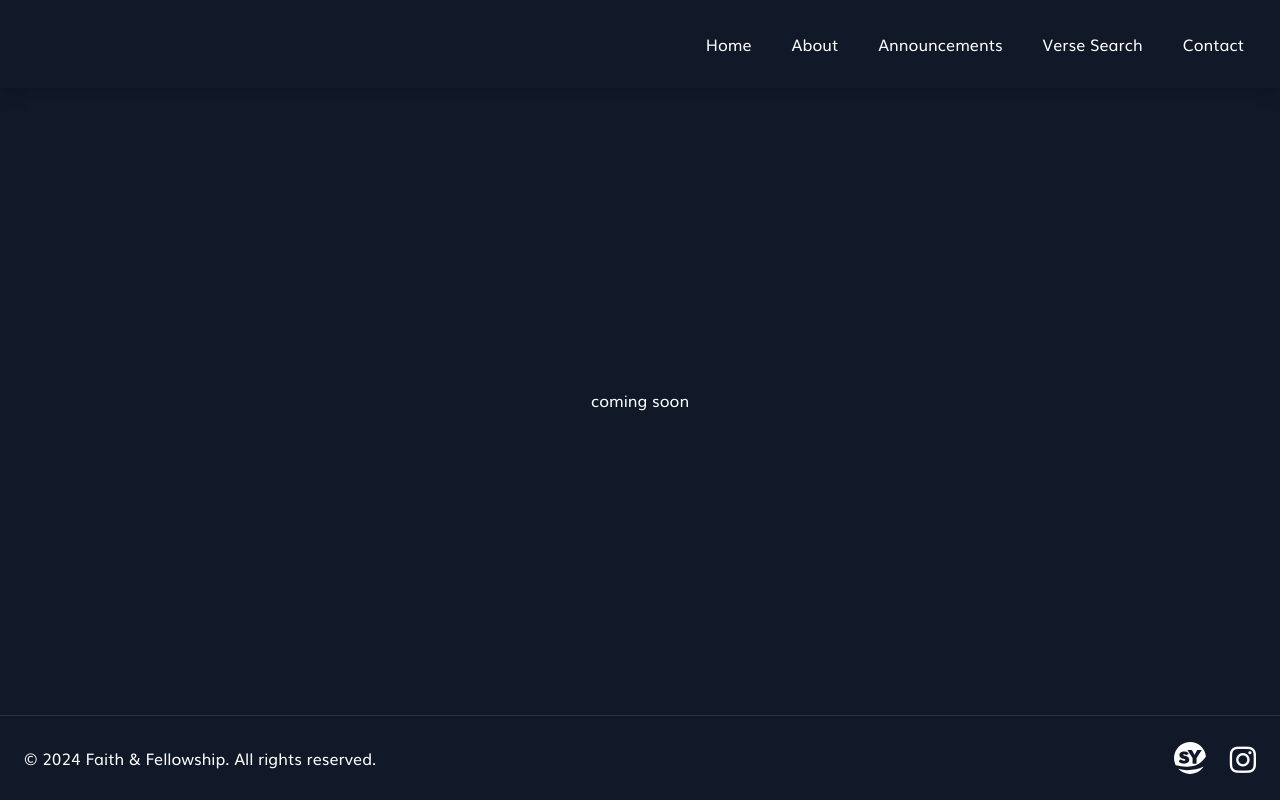
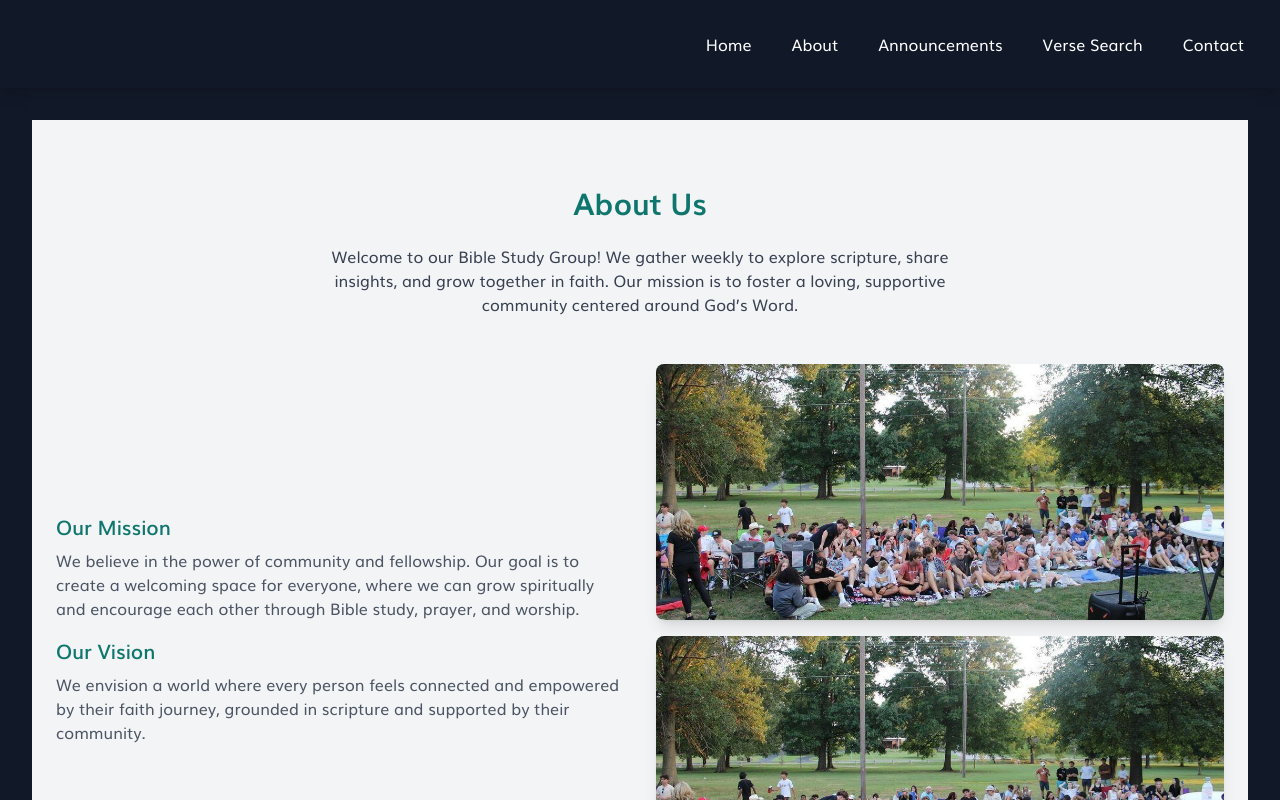
Before and after one commit to homiemace/faith-and-fellowship, a SvelteKit app: page /about in a window 1280 px wide. Shown: the top 800 px of the page. Built offline with nearby package versions, Linux system fonts and the light colour scheme.

Commit message:
Removed vercel and such from tracking.

```diff
--- a/package.json
+++ b/package.json
@@ -26,6 +26,7 @@
 		"postcss": "^8.4.47",
 		"prettier": "^3.3.3",
 		"prettier-plugin-svelte": "^3.2.7",
+		"sass": "^1.80.5",
 		"svelte": "^4.2.19",
 		"svelte-check": "^4.0.5",
 		"tailwindcss": "^3.4.14",
--- a/src/routes/about/+page.svelte
+++ b/src/routes/about/+page.svelte
@@ -1 +1,31 @@
-<p class="absolute top-1/2 left-1/2 -translate-x-1/2 -translate-y-1/2">coming soon</p>
+<script>
+    import teamPhoto1 from '/images/faithandfellowshipbackground.jpg';
+    import teamPhoto2 from '/images/faithandfellowshipbackground.jpg';
+  </script>
+
+  <div class="bg-gray-100 py-16 px-6">
+    <h2 class="text-3xl font-bold text-center text-teal-700 mb-6">About Us</h2>
+    <p class="text-center max-w-2xl mx-auto mb-12 text-gray-700">
+      Welcome to our Bible Study Group! We gather weekly to explore scripture, share insights, and grow together in faith. Our mission is to foster a loving, supportive community centered around God’s Word.
+    </p>
+
+    <div class="grid grid-cols-1 md:grid-cols-2 gap-8">
+      <!-- Left Content: Text about the group or team -->
+      <div class="flex flex-col justify-center">
+        <h3 class="text-xl font-semibold text-teal-700 mb-2">Our Mission</h3>
+        <p class="text-gray-600 mb-4">
+          We believe in the power of community and fellowship. Our goal is to create a welcoming space for everyone, where we can grow spiritually and encourage each other through Bible study, prayer, and worship.
+        </p>
+        <h3 class="text-xl font-semibold text-teal-700 mb-2">Our Vision</h3>
+        <p class="text-gray-600">
+          We envision a world where every person feels connected and empowered by their faith journey, grounded in scripture and supported by their community.
+        </p>
+      </div>
+
+      <!-- Right Content: Photos and group highlights -->
+      <div class="flex flex-col items-center">
+        <img src={teamPhoto1} alt="Our Bible study group gathered for discussion" class="rounded-lg shadow-lg mb-4 w-full h-64 object-cover">
+        <img src={teamPhoto2} alt="Members sharing and learning together" class="rounded-lg shadow-lg w-full h-64 object-cover">
+      </div>
+    </div>
+  </div>
```
Also changed, not shown: 1 other file (tests, documents, lock files or other folders).
